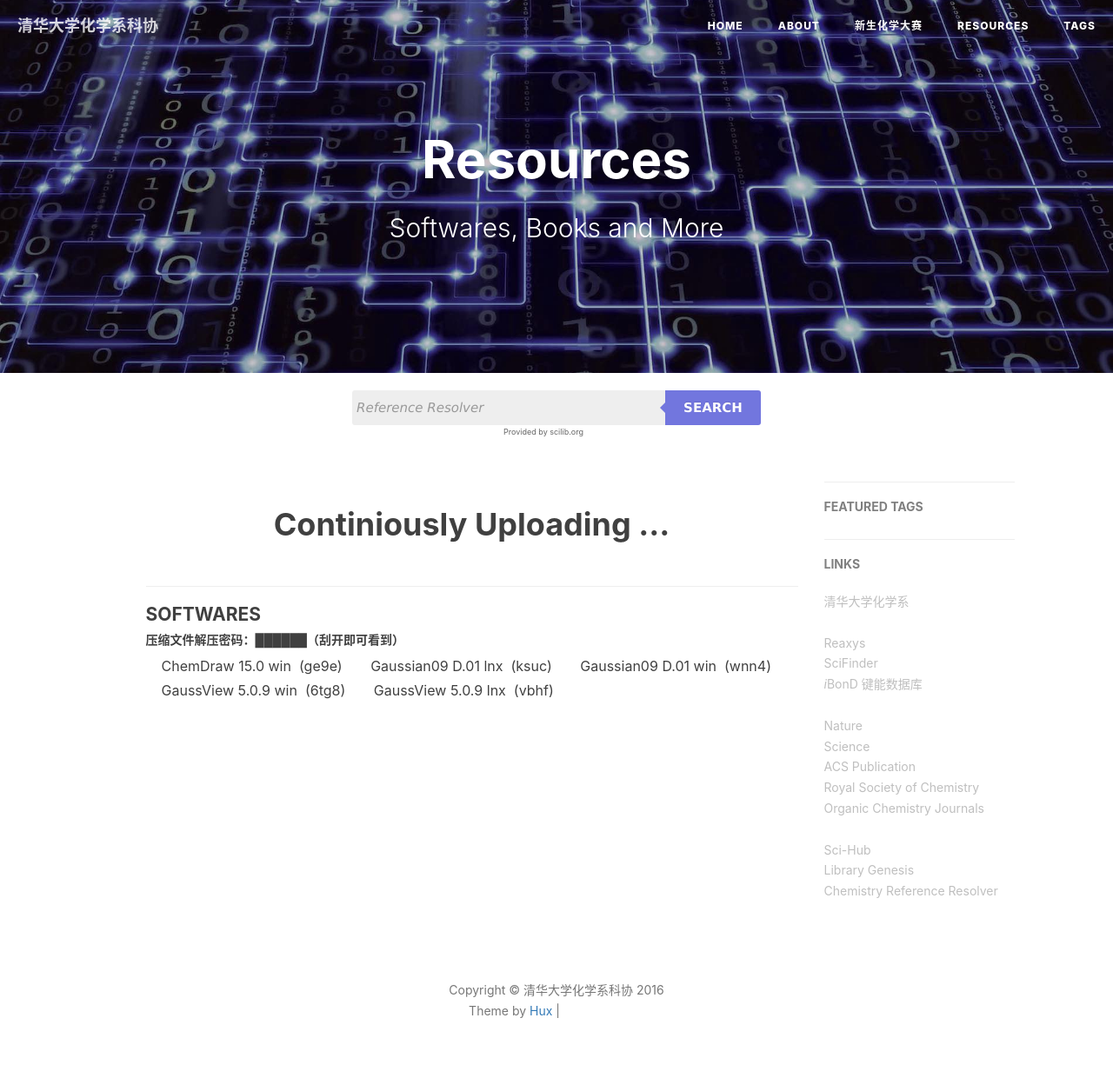
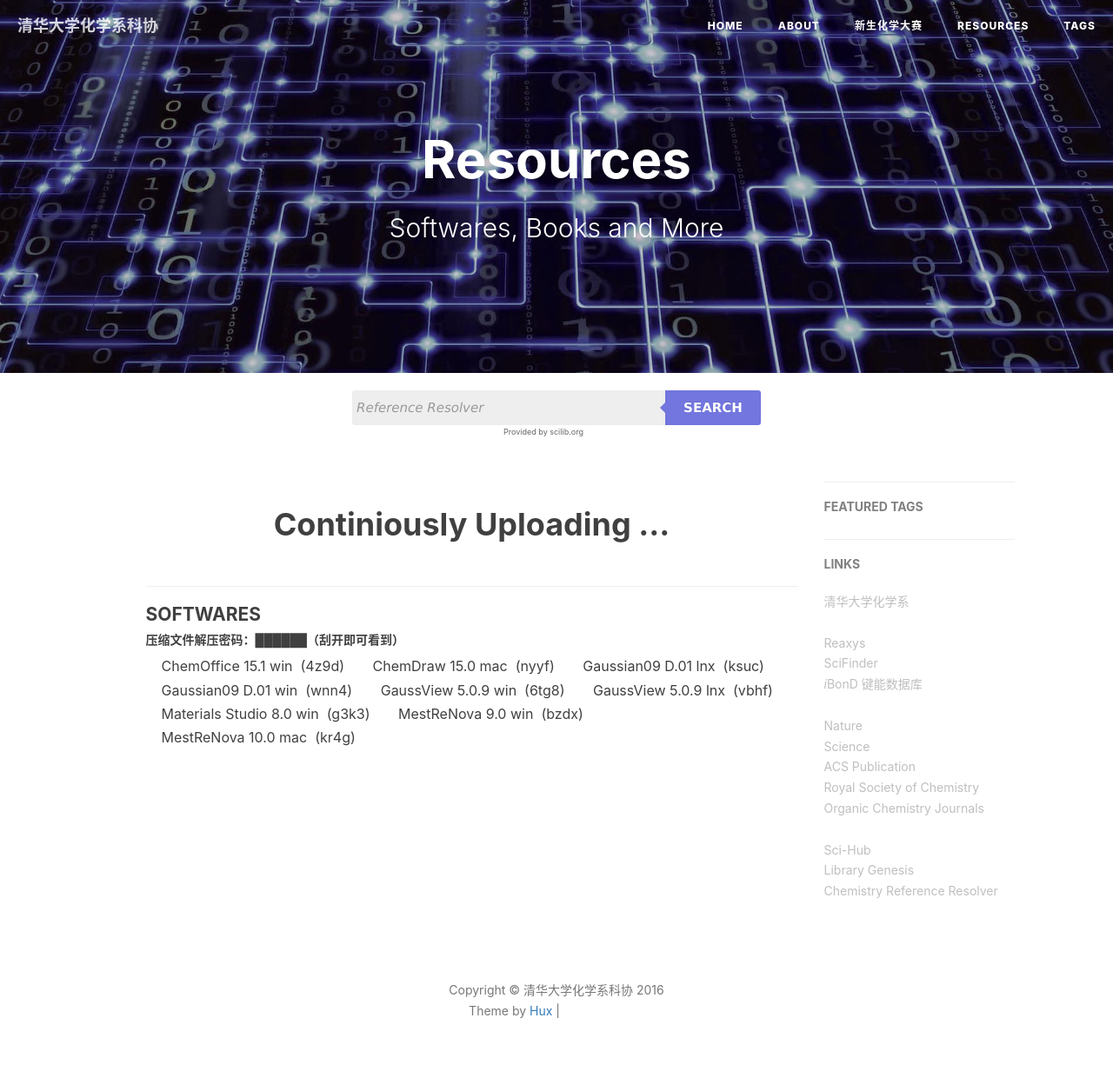
Before and after one commit to THUchemST/thuchemst.github.io, a Jekyll site: the page built from resources.html, in a window 1280 px wide. Shown: the whole page at 87% size. Built offline with Jekyll 4.4.1, drawn with Linux system fonts in a browser that asks for light colours; nearby versions of some CDN libraries; comment, search, counter and statistics services are not loaded; grey boxes are pictures that could not be loaded.

Commit message:
Update of Shared Softwares 1608141620

```diff
--- a/_config.yml
+++ b/_config.yml
@@ -125,9 +125,13 @@ link: [
 # Resources
 software: [
         {
-          title: "ChemDraw 15.0 win",
-          href: "http://pan.baidu.com/s/1qXZ5eWG",
-          code: ge9e
+          title: "ChemOffice 15.1 win",
+          href: "http://pan.baidu.com/s/1miB7Sso",
+          code: 4z9d
+        },{
+          title: "ChemDraw 15.0 mac",
+          href: "http://pan.baidu.com/s/1geEjFRt",
+          code: nyyf
         },{
           title: "Gaussian09 D.01 lnx",
           href: "http://pan.baidu.com/s/1i4QVVtN",
@@ -144,4 +148,16 @@ software: [
           title: "GaussView 5.0.9 lnx",
           href: "http://pan.baidu.com/s/1kUBYJiR",
           code: vbhf
+        },{
+          title: "Materials Studio 8.0 win",
+          href: "http://pan.baidu.com/s/1i4IPsS9",
+          code: g3k3
+        },{
+          title: "MestReNova 9.0 win",
+          href: "http://pan.baidu.com/s/1kVhhGLD",
+          code: bzdx
+        },{
+          title: "MestReNova 10.0 mac",
+          href: "http://pan.baidu.com/s/1i5nr0ep",
+          code: kr4g
         },]
```
